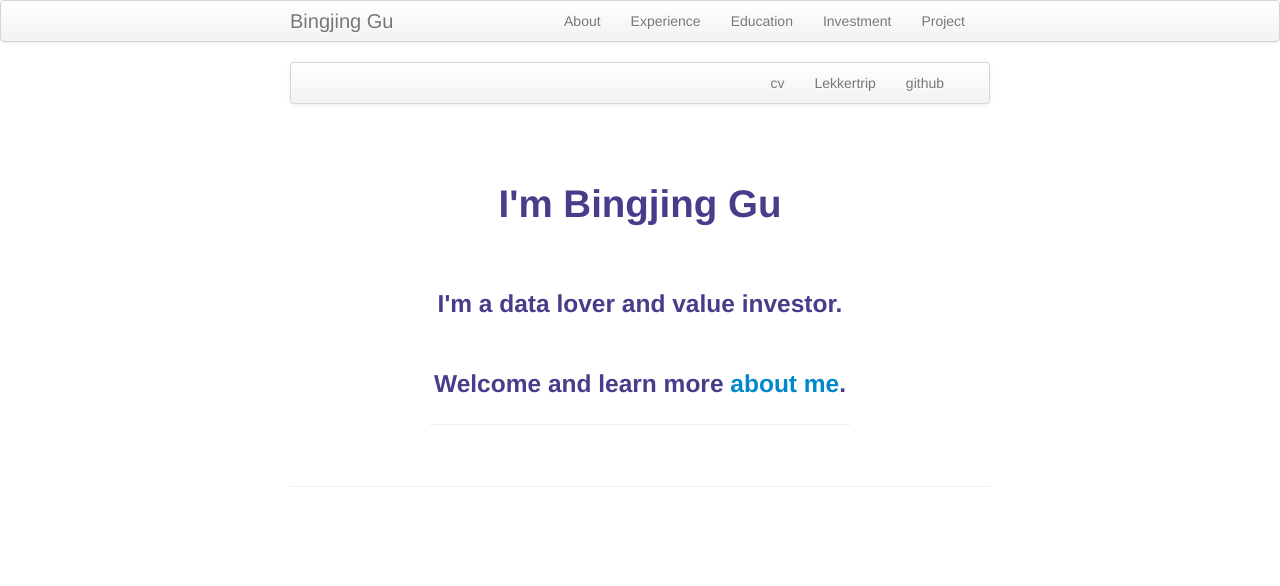
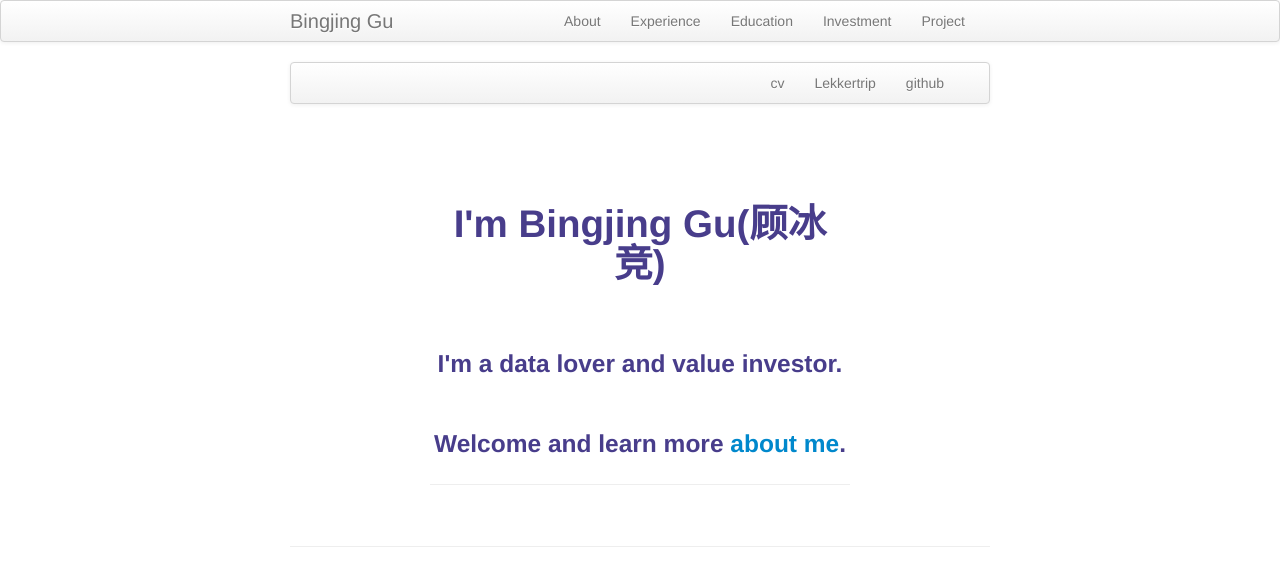
Before and after one commit to sangaj/sangaj.github.io, a Jekyll site: the page built from index.md, in a window 1280 px wide. Shown: the top 586 px of the page. Built offline with Jekyll 4.4.1, drawn with Linux system fonts in a browser that asks for light colours.

Commit message:
Update index.md

```diff
--- a/index.md
+++ b/index.md
@@ -32,7 +32,7 @@ keywords: Bingjing, Leiden, R, python, statistic, Big data
             <div class="banner-text" text-align="center">
             <br>
             <br>
-                <h1 class="textcenter">I'm Bingjing Gu </h1>
+                <h1 class="textcenter">I'm Bingjing Gu(顾冰竞) </h1>
             <br>
                 <h3 class ="textcenter">I'm a <span>data lover</span> and <span>value investor</span>.</h3>
                 <h3 class ="textcenter">Welcome and learn more <a class="smoothscroll" href="https://sangaj.github.io/pages/About.html">about me</a>.</h3>
```
